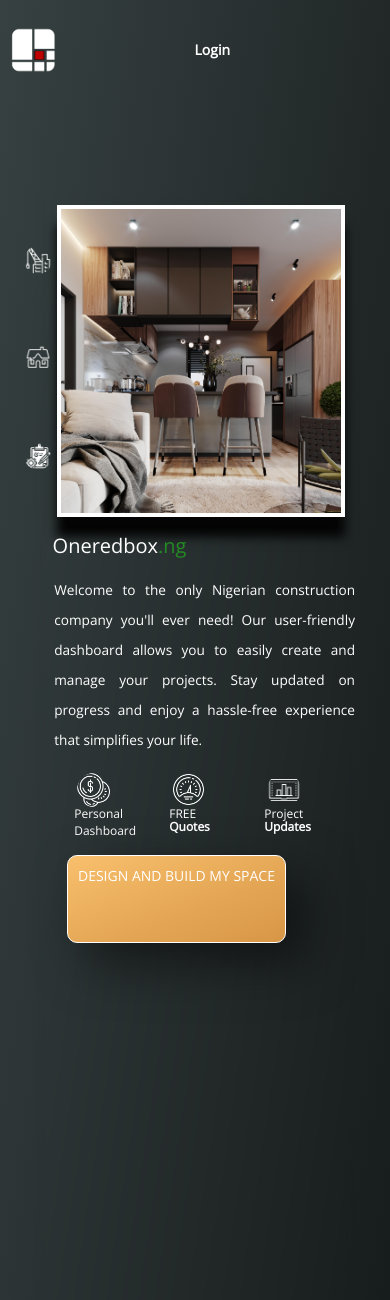
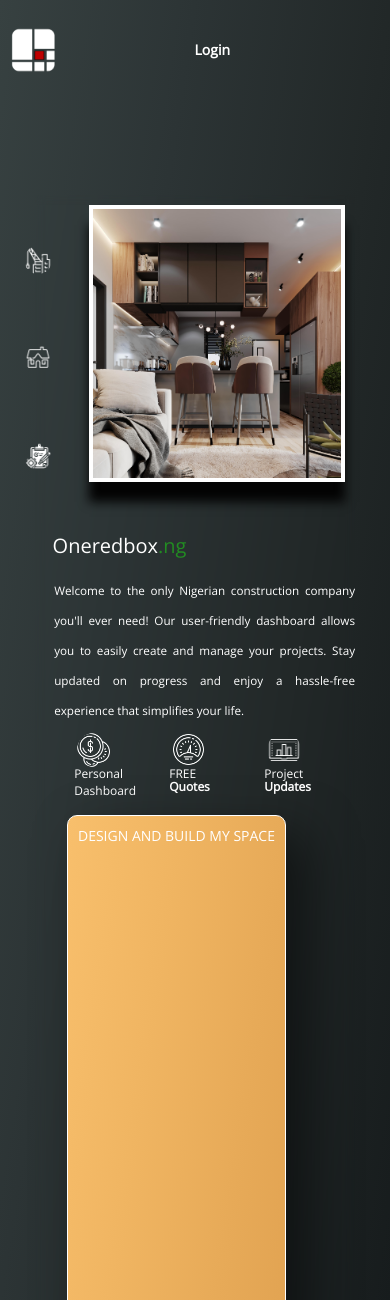
Before and after one commit to TheOrbMaverick/Oneredbox-ng, a Flask app: page / in a window 390 px wide. Shown: the top 1300 px of the page. Run offline with Flask 2, Linux system fonts and the light colour scheme; some libraries are stand-ins or nearby versions.

Commit message:
rechecked with iphone

```diff
--- a/app.py
+++ b/app.py
@@ -34,10 +34,10 @@
 
 #specified the database here with and stored it in cnx
 config = {
-    'user': 'TheOrbMaverick',
+    'user': "root",
     'password': dbPass,
-    'host': dbPath,
-    'database': 'TheOrbMaverick$Oneredbox'
+    'host': 'localhost',
+    'database': 'Oneredbox'
 }
 
 
@@ -307,7 +307,7 @@
     update_desc = "Project brief created"
     proj_status = 0
 
-    with mysql.connector.connect(user='TheOrbMaverick', password= dbPass, host=dbPath, database='TheOrbMaverick$Oneredbox') as cnx:
+    with mysql.connector.connect(user='root', password= dbPass, host='localhost', database='Oneredbox') as cnx:
         # Insert the project
         with cnx.cursor(dictionary=True) as cur:
             cur.execute(query1, (projDesc, totalCost, amountPaid, commercial, tWoBath, twBath, study, kitchen, livrm, bedroom, totalArea, date_added, client_id))
--- a/static/css/style.css
+++ b/static/css/style.css
@@ -105,7 +105,7 @@
 }
 
 section {
-    min-height: 100vh;
+    min-height: 100svh;
     display: flex;
     justify-content: center;
     align-items: center;
@@ -175,7 +175,7 @@
     color: white;
     margin-top: 6rem;
     top: 70%;
-    border-radius: 3rem;
+    border-radius: 2rem;
     background-image: linear-gradient(to left top, #d79645, #dfa04f, #e7aa58, #f0b562, #f8bf6c);
     text-decoration: none;
     text-align: center;
@@ -493,10 +493,14 @@
 
 /************************* MEDIA QUERY *****************************/
 @media screen and (max-width: 1000px) {
+    section {
+        height: 100svh;
+    }
+
     .mainImage {
         border-radius:0%;
         top: 1rem;
-        min-width: 90%;
+        min-width: 80%;
         height: auto;
         right: 1rem;
     }
@@ -508,10 +512,11 @@
 
     .paraText {
         top: 38rem;
+        font-size: clamp(.8rem, 3vw, 1.7rem);
     }
 
     .descriptions {
-        top: 54rem;
+        top: 50rem;
     }
 
     .features {
@@ -532,7 +537,6 @@
         font-size: clamp(0.8rem, 3.5vw, 1.2rem);
         top: 4rem;
         padding-left: 1rem;
-
     }
 
     .label {
@@ -550,8 +554,9 @@
         margin-top: 0rem;
         padding: 1rem;
         color: white;
-        margin-top: 1rem;
-        top: 65rem;
+        margin-top: 62rem;
+        top: 0rem;
+        bottom: 5rem;
         border-radius: 1rem;
         background-image: linear-gradient(to left top, #d79645, #dfa04f, #e7aa58, #f0b562, #f8bf6c);
         text-decoration: none;
```
